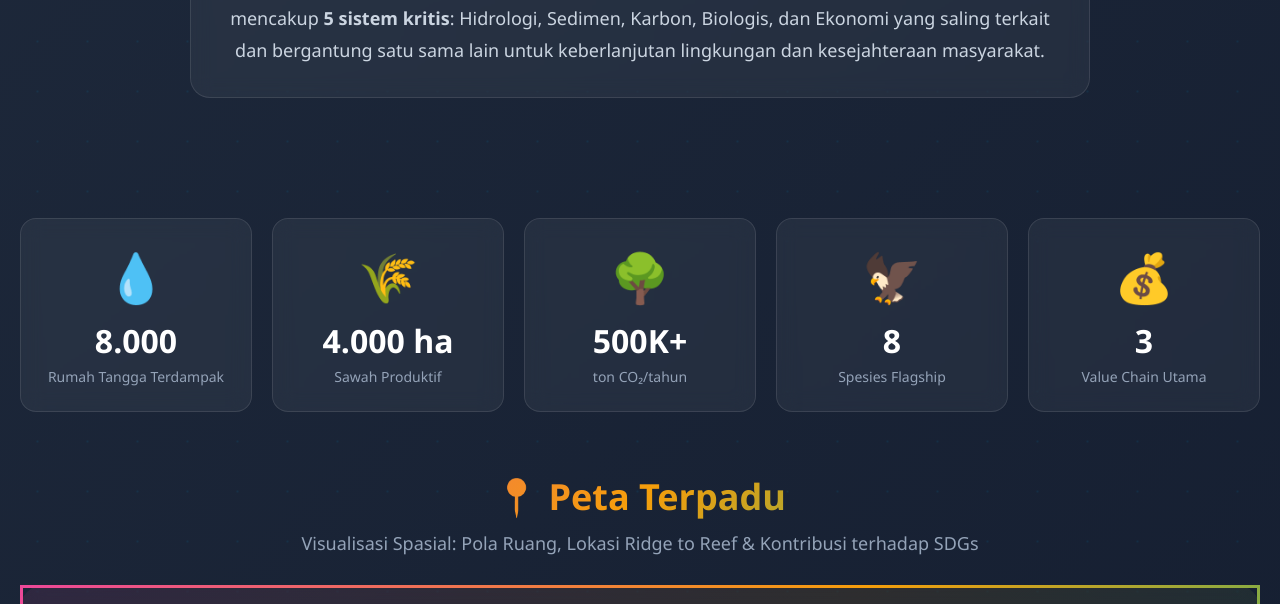
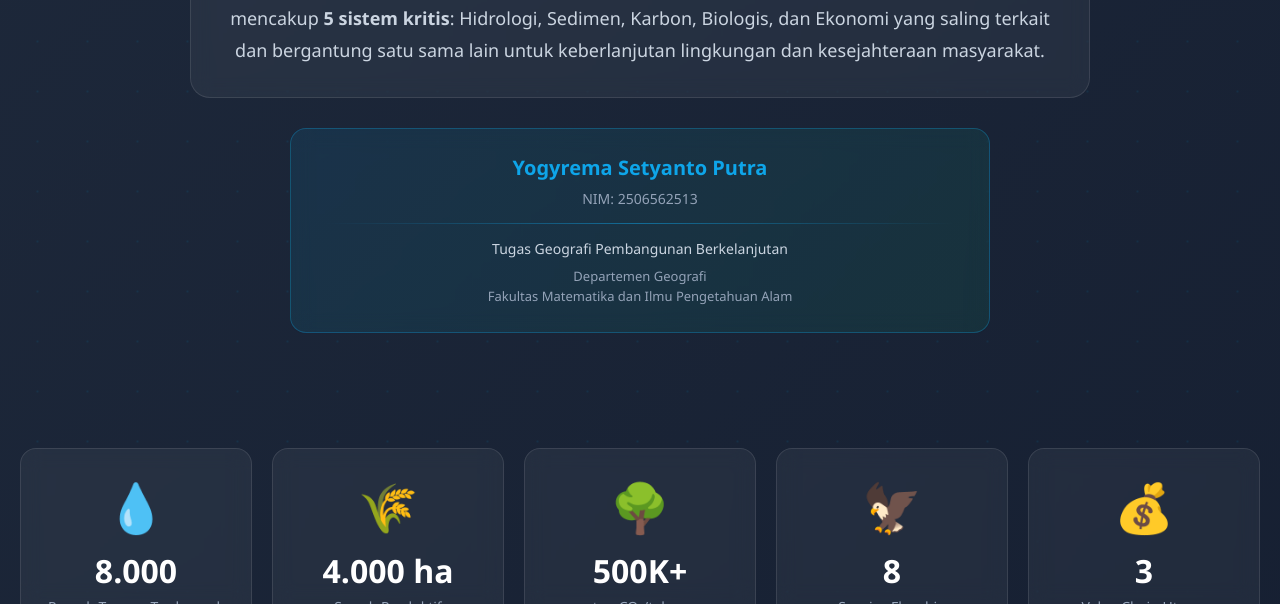
Before and after one commit to yogyremasetyantoui/R2R_Demak_Semarang, a plain HTML site: page index.html in a window 1280 px wide. Shown: the part 496-1100 px from the top of the page. Drawn offline with Linux system fonts and the light colour scheme.

Commit message:
Update index.html

```diff
--- a/index.html
+++ b/index.html
@@ -111,6 +111,50 @@
             font-size: 18px;
             line-height: 1.8;
             color: #cbd5e1;
+        }
+
+        /* Credit Box */
+        .credit-box {
+            max-width: 700px;
+            margin: 25px auto;
+            background: linear-gradient(135deg, rgba(14, 165, 233, 0.1) 0%, rgba(16, 185, 129, 0.1) 100%);
+            backdrop-filter: blur(10px);
+            border-radius: 16px;
+            padding: 25px 35px;
+            border: 1px solid rgba(14, 165, 233, 0.3);
+            text-align: center;
+        }
+
+        .credit-author {
+            font-size: 20px;
+            font-weight: 600;
+            color: #0ea5e9;
+            margin-bottom: 8px;
+        }
+
+        .credit-nim {
+            font-size: 14px;
+            color: #94a3b8;
+            margin-bottom: 15px;
+        }
+
+        .credit-divider {
+            height: 1px;
+            background: linear-gradient(90deg, transparent, rgba(14, 165, 233, 0.5), transparent);
+            margin: 15px 0;
+        }
+
+        .credit-assignment {
+            font-size: 14px;
+            color: #cbd5e1;
+            font-weight: 500;
+            margin-bottom: 8px;
+        }
+
+        .credit-institution {
+            font-size: 13px;
+            color: #94a3b8;
+            line-height: 1.6;
         }
 
         /* Stats Bar */
@@ -568,6 +612,10 @@
             .featured-title {
                 font-size: 28px;
             }
+
+            .credit-box {
+                padding: 20px 25px;
+            }
         }
 
         /* Scroll Animation */
@@ -601,6 +649,18 @@
                     <strong>5 sistem kritis</strong>: Hidrologi, Sedimen, Karbon, Biologis, dan Ekonomi yang saling terkait dan
                     bergantung satu sama lain untuk keberlanjutan lingkungan dan kesejahteraan masyarakat.
                 </p>
+            </div>
+
+            <!-- Credit Box -->
+            <div class="credit-box">
+                <div class="credit-author">Yogyrema Setyanto Putra</div>
+                <div class="credit-nim">NIM: 2506562513</div>
+                <div class="credit-divider"></div>
+                <div class="credit-assignment">Tugas Geografi Pembangunan Berkelanjutan</div>
+                <div class="credit-institution">
+                    Departemen Geografi<br>
+                    Fakultas Matematika dan Ilmu Pengetahuan Alam
+                </div>
             </div>
         </div>
 
```
